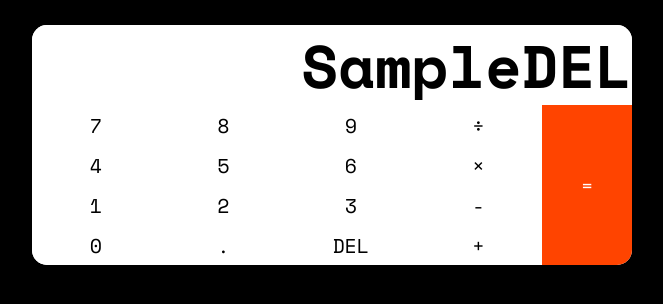
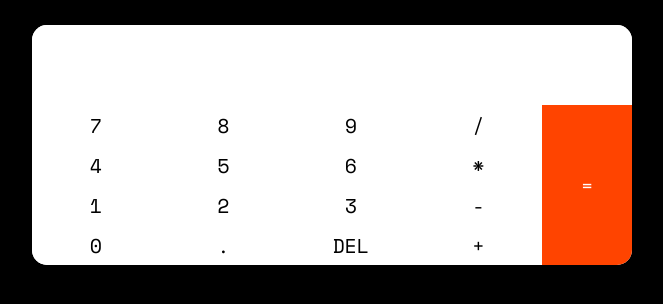
Before and after one commit to BigSplesh/Calculator, a plain HTML site: page index.html in a window 1280 px wide. Both pictures are taken after typing "Sample" into the empty fields and a click on the button "DEL". Shown: the whole page, without its empty margins (308-971 px from the left). Drawn offline with nearby package versions, Linux system fonts and the light colour scheme.

Commit message:
Calculator
My very good calculator.

```diff
--- a/index.html
+++ b/index.html
@@ -14,16 +14,16 @@
 
 <body>
     <form action="">
-        <input type="text" id="input">
+        <input type="text" id="input" maxlength="15">
         <div class="buttons">
             <button>7</button>
             <button>8</button>
             <button>9</button>
-            <button>÷</button>
+            <button>/</button>
             <button>4</button>
             <button>5</button>
             <button>6</button>
-            <button>×</button>
+            <button>*</button>
             <button>1</button>
             <button>2</button>
             <button>3</button>
@@ -35,7 +35,7 @@
         </div>
         <button id="ravno">=</button>
     </form>
+    <script src="script.js"></script>
 </body>
-<script src="script.js"></script>
 </html>
-<!-- 1.создать цикл
+<!-- 1.читать код!!!!!!!!!!!!
--- a/script.js
+++ b/script.js
@@ -7,19 +7,25 @@ newButton.onclick = function (event) {
     console.log("ответ");
     event.preventDefault();
     console.log(input.value);
-    input.value=eval(input.value.toString());
+    input.value = eval(input.value.toString());
 }
 for (p = 0; p < 16; p = p + 1) {
     console.log("p " + p);
     buttons[p].onclick = function (event) {
         event.preventDefault();
         console.log(this);
-        input.value = input.value + this.innerHTML;
+        if (input.value.length < 15) {
+            input.value = input.value + this.innerHTML;
+        }
+        if (this.innerHTML=="DEL") {
+            input.value=""
+
+        }
     }
 }
 input.oninput = function (event) {
     console.log("onchange");
-    if(symbols.includes(1)){
+    if (symbols.includes(1)) {
 
     }
 }
```
